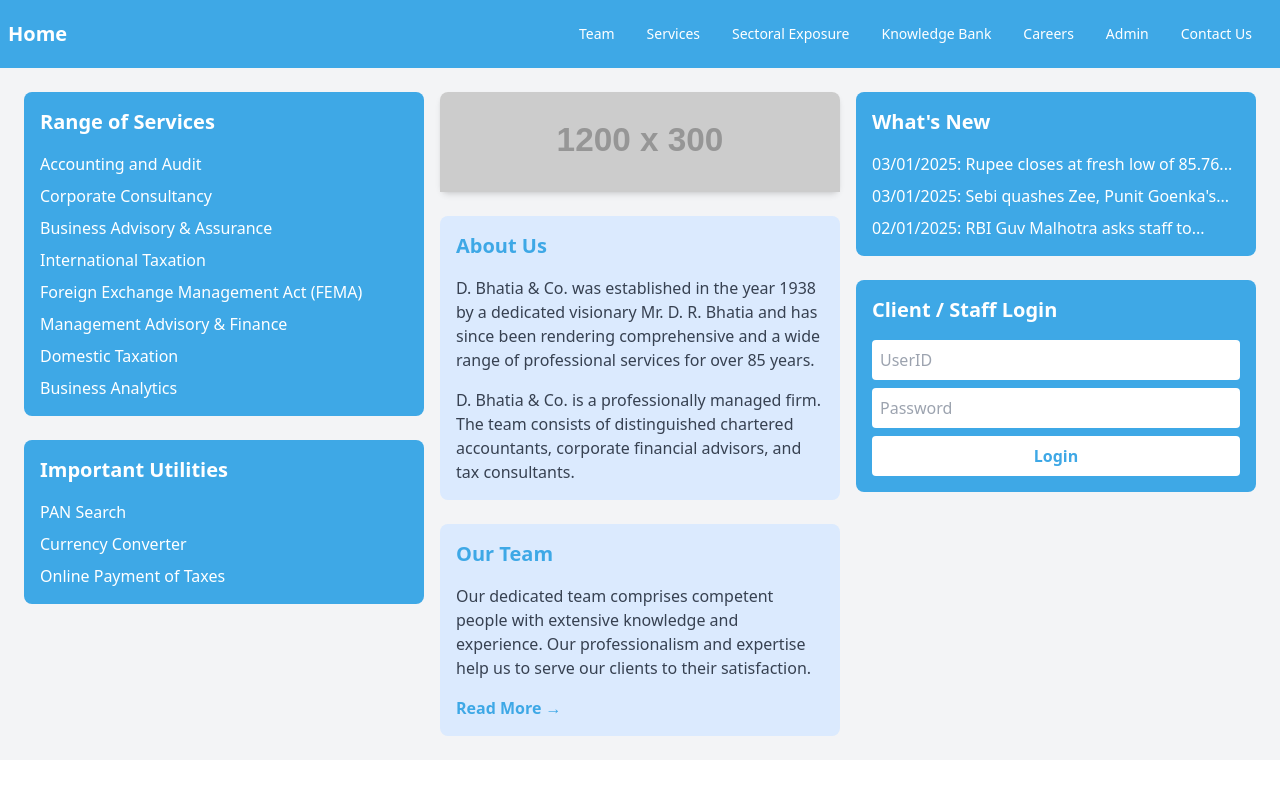
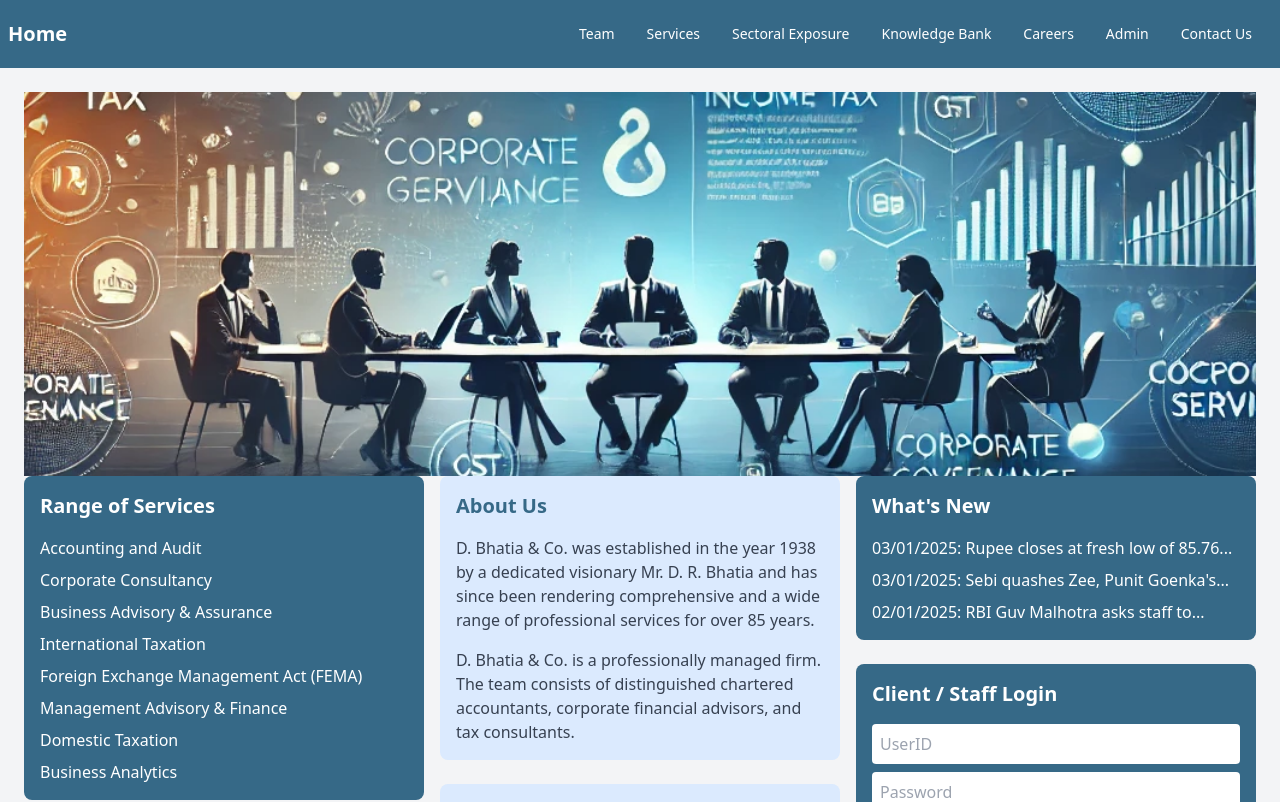
Before and after one commit to payank/DBhatia, a React (Vite) app in the folder dbhatia-web/: page / in a window 1280 px wide. Shown: the top 802 px of the page. Built offline with nearby package versions, Linux system fonts and the light colour scheme.

Commit message:
add images

```diff
--- /dev/null
+++ b/dbhatia-web/src/components/Banner.jsx
@@ -0,0 +1,16 @@
+import React from "react";
+import bannerImage from "../components/assets/images/banner.webp";
+
+function Banner() {
+  return (
+    <div className="w-full">
+      <img
+        src={bannerImage}
+        alt="Banner"
+        className="w-full h-96 object-cover"
+      />
+    </div>
+  );
+}
+
+export default Banner;
--- a/dbhatia-web/src/index.css
+++ b/dbhatia-web/src/index.css
@@ -3,5 +3,5 @@
 @tailwind utilities;
 
 :root {
-    --primary-color: #3ea8e6; /* Default Tailwind blue-600 */
+    --primary-color: #366987; /* Default Tailwind blue-600 */
   }
--- a/dbhatia-web/src/pages/CareerForm.jsx
+++ b/dbhatia-web/src/pages/CareerForm.jsx
@@ -69,7 +69,7 @@
   return (
     <div className="p-6 bg-gray-100">
       <div className="max-w-5xl mx-auto bg-white shadow-md rounded-lg p-6">
-        <h1 className="text-2xl font-bold text-center mb-6">-Apply Here-</h1>
+        <h1 className="text-2xl font-bold text-center mb-6 text-primary">Apply Here</h1>
         <p className="text-center mb-6">
           We nurture and cultivate a sense of pride in the work and create team
           leaders. Your growth chart will be governed by well-defined
--- a/dbhatia-web/src/pages/Contact.jsx
+++ b/dbhatia-web/src/pages/Contact.jsx
@@ -1,4 +1,5 @@
 import React from "react";
+import contactImage from "../components/assets/images/contact.webp"
 
 const SEPARATOR = ':' ;
 
@@ -10,7 +11,7 @@
           {/* Left Section: Contact Us Image */}
           <div className="flex justify-center items-center">
             <img
-              src="https://via.placeholder.com/300x200" // Replace with actual image URL
+              src={contactImage} // Replace with actual image URL
               alt="Contact Us"
               className="border-2 border-blue-300 rounded-lg"
             />
@@ -18,7 +19,7 @@
 
           {/* Right Section: Contact Information */}
           <div className="md:col-span-2">
-            <h1 className="text-2xl font-bold text-blue-600">D. BHATIA & CO.</h1>
+            <h1 className="text-2xl font-bold text-primary">D. BHATIA & CO.</h1>
             <p className="text-lg text-gray-700 font-semibold">Chartered Accountants</p>
 
             <div className="mt-4 text-gray-700">
--- a/dbhatia-web/src/pages/SectoralExposure.jsx
+++ b/dbhatia-web/src/pages/SectoralExposure.jsx
@@ -26,7 +26,7 @@
   return (
     <div className="p-6 bg-gray-100">
       <div className="max-w-5xl mx-auto bg-white shadow-md rounded-lg p-6">
-        <h1 className="text-3xl font-bold text-blue-600 mb-6">Sectoral Exposure</h1>
+        <h1 className="text-3xl font-bold text-primary mb-6">Sectoral Exposure</h1>
         <p className="text-gray-700 mb-4">
           Our expertise spans a wide range of sectors, helping businesses across industries thrive and succeed.
         </p>
--- a/dbhatia-web/src/pages/Team.jsx
+++ b/dbhatia-web/src/pages/Team.jsx
@@ -43,14 +43,14 @@
   return (
     <div className="p-6 bg-gray-100">
       <div className="max-w-6xl mx-auto bg-white shadow-md rounded-lg p-6">
-        <h1 className="text-3xl font-bold text-blue-600 mb-6">Our Team</h1>
+        <h1 className="text-3xl font-bold text-primary mb-6">Our Team</h1>
         <p className="mb-8 text-gray-700">
           Our dedicated team comprises competent people with extensive knowledge and experience. Our professionalism and expertise help us to serve our clients to their satisfaction. Some of the key members of our firm are:
         </p>
         <div className="space-y-8">
           {teamMembers.map((member, index) => (
             <div key={index} className="border-b pb-6">
-              <h2 className="text-xl font-bold text-blue-600">{member.name}</h2>
+              <h2 className="text-xl font-bold text-primary">{member.name}</h2>
               <p className="text-md font-semibold text-gray-700">{member.title}</p>
               <div className="mt-4 space-y-2">
                 {member.description.map((para, idx) => (
--- a/dbhatia-web/src/pages/home/Home.jsx
+++ b/dbhatia-web/src/pages/home/Home.jsx
@@ -5,10 +5,14 @@
 import Team from "./Team";
 import WhatsNew from "./WhatsNew";
 import Login from "./Login";
+import Banner from "../../components/Banner";
+
+import bannerImage from "../../components/assets/images/banner.webp";
 
 function Home() {
   return (
     <div className="p-6 bg-gray-100">
+      <Banner />
       <div className="max-w-7xl mx-auto grid grid-cols-1 lg:grid-cols-3 gap-4">
         {/* Left Column: Range of Services & Utilities */}
         <div className="space-y-6">
@@ -19,13 +23,13 @@
         {/* Center Column: Main Content */}
         <div className="space-y-6">
           {/* Header Image */}
-          <div className="bg-white rounded-lg shadow-md">
+          {/* <div className="bg-white rounded-lg shadow-md">
             <img
-              src="https://via.placeholder.com/1200x300"
+              src={bannerImage}
               alt="Main Banner"
-              className="w-full rounded-t-lg"
+              className="w-full rounded-t-lg h-auto object-cover"
             />
-          </div>
+          </div> */}
           <AboutUs />
           <Team />
         </div>
--- a/dbhatia-web/src/pages/service/ServiceDetails.jsx
+++ b/dbhatia-web/src/pages/service/ServiceDetails.jsx
@@ -18,7 +18,7 @@
   return (
     <div className="p-6 bg-gray-100">
       <div className="max-w-5xl mx-auto bg-white shadow-md rounded-lg p-6">
-        <h1 className="text-2xl font-bold text-blue-600 mb-4">{service.name}</h1>
+        <h1 className="text-2xl font-bold text-primary mb-4">{service.name}</h1>
         <ul className="list-disc pl-6 space-y-2 text-gray-700">
           {service.description.map((item, index) => (
             <li key={index}>{item}</li>
```
Also changed, not shown: dbhatia-web/src/components/assets/images/banner.webp (added), dbhatia-web/src/components/assets/images/contact.webp (added).
